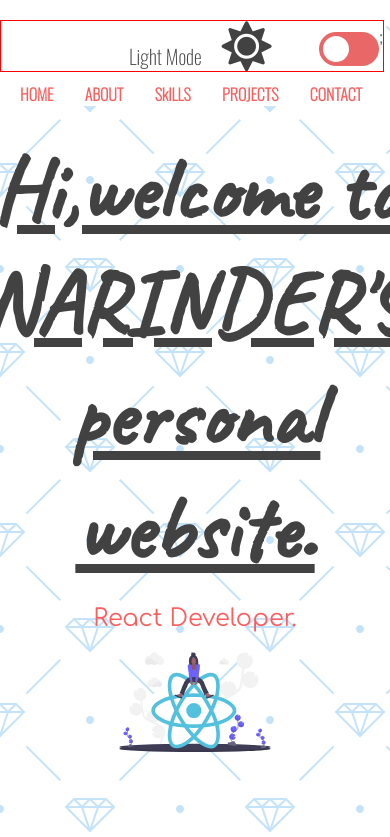
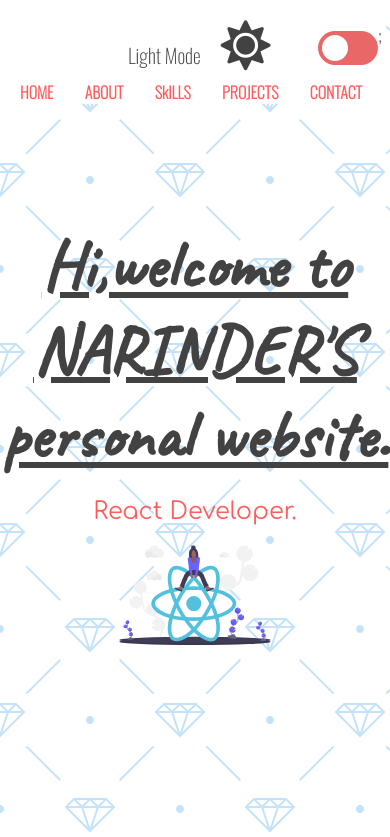
Before and after one commit to Narinder84/dream-projects, a React (Create React App) app: page / in a window 390 px wide. Shown: the top 837 px of the page. Built offline with nearby package versions, Linux system fonts and the light colour scheme.

Commit message:
change to UImaster

```diff
--- a/src/components/darkLightMode/darkLightComponents/lightDark.home/light.dark.home.styles.css
+++ b/src/components/darkLightMode/darkLightComponents/lightDark.home/light.dark.home.styles.css
@@ -29,8 +29,8 @@ img {
 	height: 100px;
 	width: 200px;
 }
-@media screen and (max-width: 770px) {
-	h1 {
+@media screen and (max-width: 812px) {
+	#h {
 		font-size: 68px;
 	}
 }
--- a/src/components/darkLightMode/darkLightComponents/lightDark.home/lightDark.home.component.js
+++ b/src/components/darkLightMode/darkLightComponents/lightDark.home/lightDark.home.component.js
@@ -11,7 +11,7 @@ const HomeSection = ({ isLightMode }) => {
 		<>
 			<section id='home'>
 				<div className='title-group' id='tit'>
-					<h1>Hi,welcome to NARINDER'S personal website. </h1>
+					<h1 id='h'>Hi,welcome to NARINDER'S personal website. </h1>
 					<h2 className='all'> React Developer.</h2>
 
 					<img
--- a/src/components/darkLightMode/darkLightComponents/lightDark.nav/lightDark.nav.styles.css
+++ b/src/components/darkLightMode/darkLightComponents/lightDark.nav/lightDark.nav.styles.css
@@ -138,7 +138,7 @@ nav a {
 	}
 	.right {
 		width: 100%;
-		border: solid 1px red;
+
 		display: flex;
 		justify-content: flex-end;
 	}
--- a/src/components/darkLightMode/darkLightComponents/lightDarkSkills/lightDarkSkills.styles.css
+++ b/src/components/darkLightMode/darkLightComponents/lightDarkSkills/lightDarkSkills.styles.css
@@ -55,7 +55,7 @@ img {
 }
 @media screen and (max-width: 812px) {
 	#skills {
-		height: 110vh;
+		height: 80vh;
 	}
 	.lan {
 		display: flex;
```
